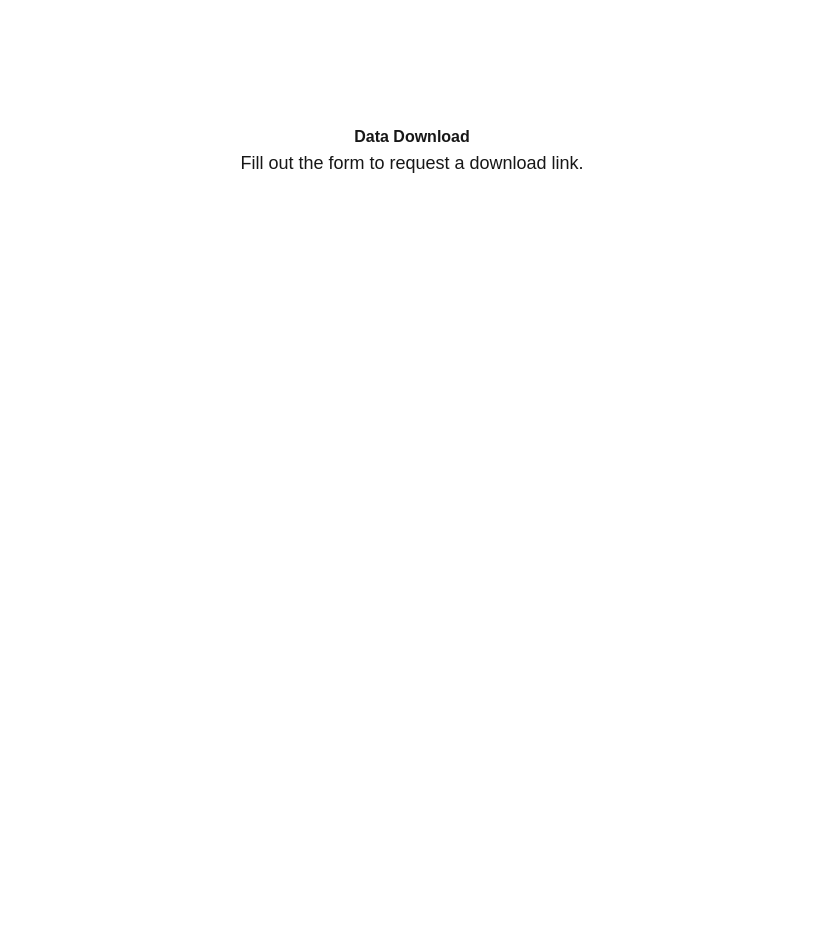
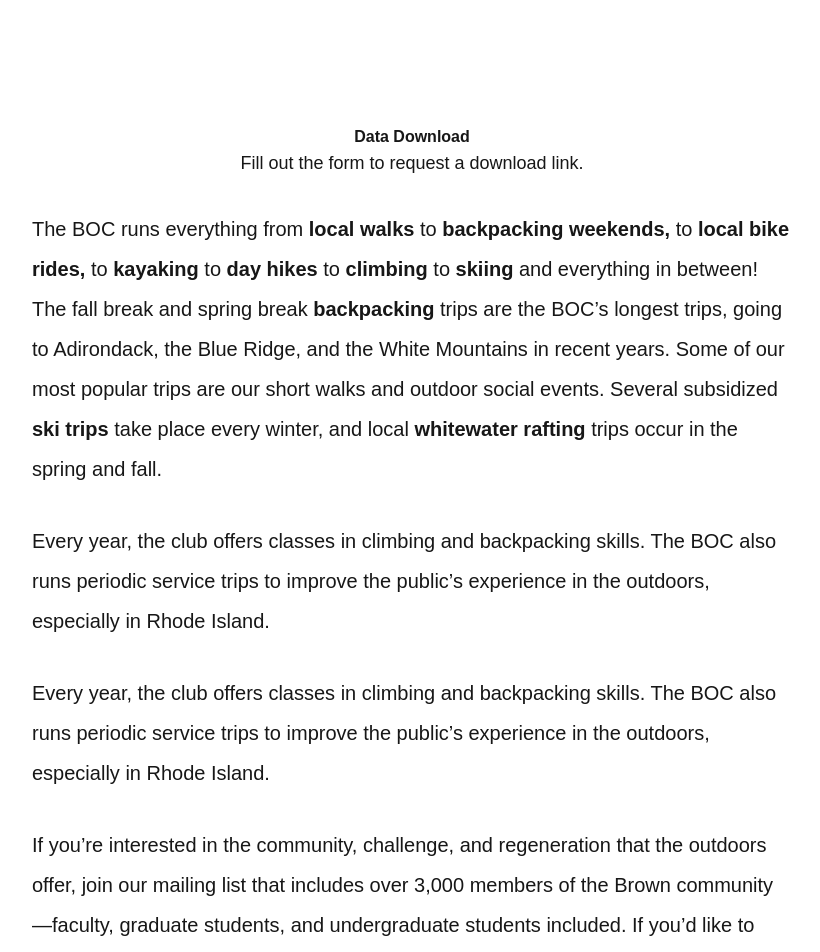
Before and after one commit to fullstackatbrown/project-boc, a Next.js app: page /about in a window 1280 px wide. Shown: the top 952 px of the page, without its empty margins (228-1048 px from the left). Before the commit the page ends 800 px from the top, so only its background shows below. Built offline with nearby package versions, Linux system fonts and the light colour scheme.

Commit message:
Copied some text from original page to the about us page

```diff
--- a/src/app/about/page.tsx
+++ b/src/app/about/page.tsx
@@ -17,6 +17,38 @@
                 <div id="explanation" className="mb-8 text-lg font-[100]">
                     Fill out the form to request a download link.
                 </div>
+
+                <div id="paragraph" className="mx-60 mb-8 text-xl font-[100] text-left leading-10">
+                    <p> The BOC runs everything from <span className="font-bold">local walks</span> to <span className="font-bold">backpacking weekends, </span>
+                    to <span className="font-bold">local bike rides, </span> to <span className="font-bold">kayaking</span> to <span className="font-bold">day hikes </span>
+                    to <span className="font-bold">climbing</span> to <span className="font-bold">skiing</span> and everything in between!
+                    The fall break and spring break <span className="font-bold">backpacking</span> trips are the BOC’s longest trips, going to Adirondack,
+                    the Blue Ridge, and the White Mountains in recent years. Some of our most popular trips are our short
+                    walks and outdoor social events. Several subsidized <span className="font-bold">ski trips</span> take place every winter, and local
+                    <span className="font-bold"> whitewater rafting</span> trips occur in the spring and fall.
+                    </p>
+                </div>
+
+                <div id="paragraph2" className="mx-60 mb-8 text-xl font-[100] text-left leading-10">
+                    <p> Every year, the club offers classes in climbing and backpacking skills. The BOC also runs periodic service
+                        trips to improve the public’s experience in the outdoors, especially in Rhode Island.
+                    </p>
+                </div>
+
+                <div id="paragraph3" className="mx-60 mb-8 text-xl font-[100] text-left leading-10">
+                    <p> Every year, the club offers classes in climbing and backpacking skills. The BOC also runs periodic service
+                        trips to improve the public’s experience in the outdoors, especially in Rhode Island.
+                    </p>
+                </div>
+
+                <div id="paragraph4" className="mx-60 mb-8 text-xl font-[100] text-left leading-10">
+                    <p> If you’re interested in the community, challenge, and regeneration that the outdoors offer, join our mailing
+                        list that includes over 3,000 members of the Brown community—faculty, graduate students, and undergraduate
+                        students included. If you’d like to support our mission of getting more students outside, click here to
+                        donate to the BOC!
+                    </p>
+                </div>
+
             </div>
 
             <div className="flex justify-center">
```
